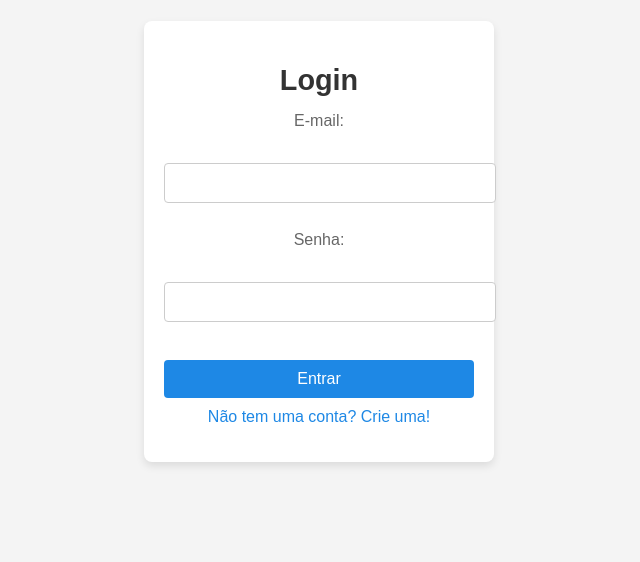
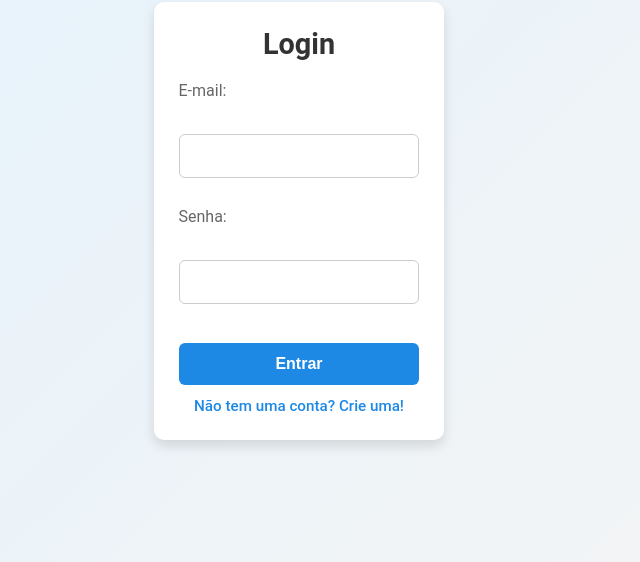
Before and after one commit to GabrielBZanon/TCC---Full-Stack, a plain HTML site: page TCC/web/html/index.html in a window 1280 px wide. Shown: the part 238-800 px from the top of the page, without its empty margins (341-981 px from the left). Drawn offline with Linux system fonts and the light colour scheme.

Commit message:
Add files via upload

```diff
--- a/TCC/web/css/cadastro.css
+++ b/TCC/web/css/cadastro.css
@@ -1,9 +1,14 @@
+/* Reset básico */
+* {
+    margin: 0;
+    padding: 0;
+    box-sizing: border-box;
+}
+
 /* Estilo global */
 body {
-    font-family: Arial, sans-serif;
-    background-color: #f4f4f4;
-    margin: 0;
-    padding: 0;
+    font-family: 'Roboto', sans-serif;
+    background: linear-gradient(135deg, #e3f2fd, #f4f4f4);
     display: flex;
     justify-content: center;
     align-items: center;
@@ -12,88 +17,115 @@ body {
     flex-direction: column;
 }
 
-/* Container que envolve os textos e o formulário */
+/* Container */
 .container {
     text-align: center;
+    animation: fadeIn 0.8s ease-in-out;
 }
 
-/* Estilo do título "Smart Supply" */
+/* Título */
 h1 {
     font-size: 3rem;
     color: #1E88E5;
     margin-bottom: 0.5rem;
+    font-weight: bold;
 }
 
-/* Estilo do subtítulo "Bem-vindo(a)!" */
 h2 {
     font-size: 1.5rem;
     color: #555;
     margin-bottom: 1.5rem;
 }
 
-/* Estilo do formulário de login */
+/* Login box */
 .Login {
     background-color: #fff;
-    padding: 20px;
-    border-radius: 8px;
-    box-shadow: 0 4px 8px rgba(0, 0, 0, 0.1);
+    padding: 25px;
+    border-radius: 10px;
+    box-shadow: 0 6px 12px rgba(0,0,0,0.12);
     width: 100%;
     max-width: 400px;
+    transition: transform 0.3s ease;
 }
 
-/* Estilo do título "Login" no formulário */
+.Login:hover {
+    transform: translateY(-3px);
+}
+
+/* Login title */
 .Login h2 {
     font-size: 1.8rem;
     color: #333;
-    margin-bottom: 15px;
+    margin-bottom: 20px;
     text-align: center;
 }
 
-/* Estilo dos rótulos e inputs */
+/* Labels e inputs */
 label {
     font-size: 1rem;
     margin-bottom: 5px;
     display: block;
     color: #666;
+    text-align: left;
 }
 
 input[type="text"], input[type="password"] {
     width: 100%;
-    padding: 10px;
+    padding: 12px;
     margin: 10px 0;
     border: 1px solid #ccc;
-    border-radius: 4px;
+    border-radius: 6px;
     font-size: 1rem;
+    transition: border-color 0.3s, box-shadow 0.3s;
 }
 
+input[type="text"]:focus, input[type="password"]:focus {
+    border-color: #1E88E5;
+    box-shadow: 0 0 5px rgba(30,136,229,0.3);
+    outline: none;
+}
+
+/* Botão */
 input[type="submit"] {
     background-color: #1E88E5;
     color: #fff;
     border: none;
-    padding: 10px 15px;
+    padding: 12px 15px;
     font-size: 1rem;
-    border-radius: 4px;
+    border-radius: 6px;
     cursor: pointer;
     width: 100%;
     margin-top: 10px;
+    font-weight: bold;
+    transition: background 0.3s, box-shadow 0.3s;
 }
 
 input[type="submit"]:hover {
     background-color: #1565C0;
+    box-shadow: 0 4px 10px rgba(30,136,229,0.4);
 }
 
-/* Estilo do link */
+/* Links */
 p {
     text-align: center;
-    margin-top: 10px;
+    margin-top: 12px;
+    font-size: 0.95rem;
 }
 
 a {
     text-decoration: none;
     color: #1E88E5;
-    font-size: 1rem;
+    font-weight: 500;
+    transition: color 0.3s;
 }
 
 a:hover {
     text-decoration: underline;
+    color: #0d47a1;
 }
+
+/* Animação */
+@keyframes fadeIn {
+    from { opacity: 0; transform: translateY(15px); }
+    to { opacity: 1; transform: translateY(0); }
+}
```
